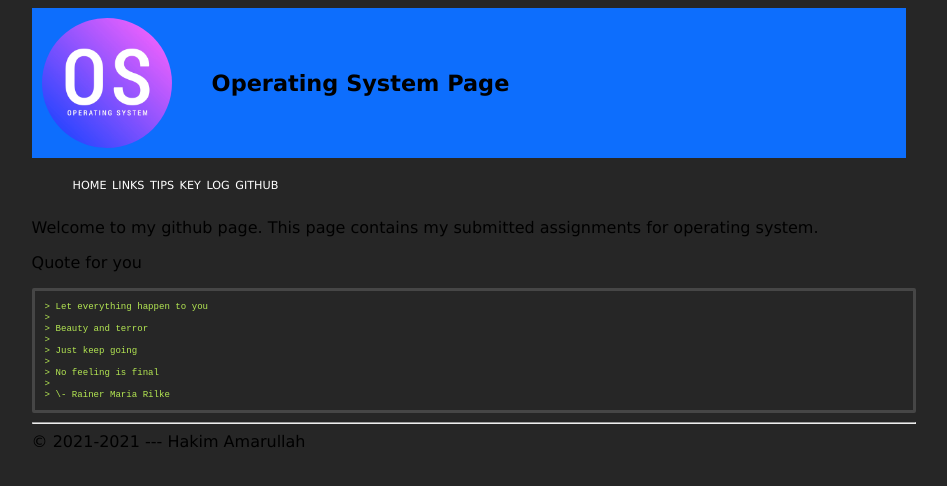
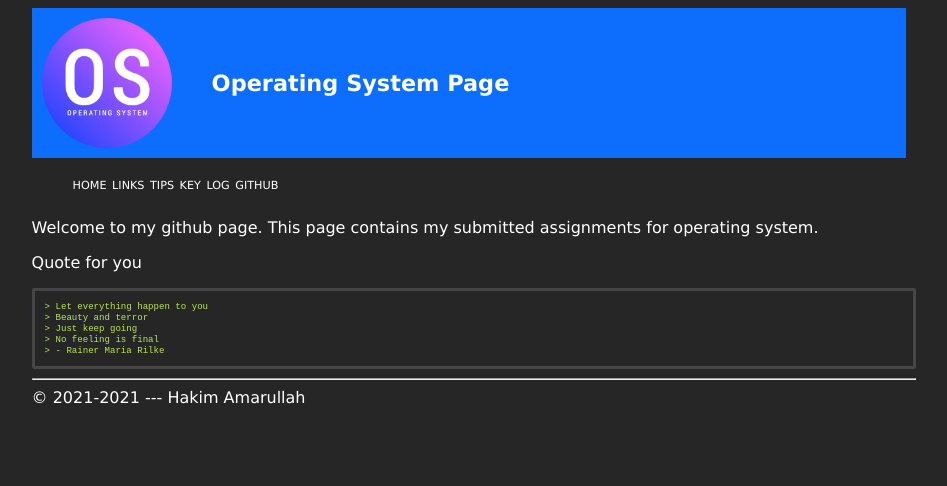
Before and after one commit to hakimamarullah/os212, a Jekyll site: the page built from index.md, in a window 1280 px wide. Shown: the top 486 px of the page, without its empty margins (166-1113 px from the left). Built offline with Jekyll 4.4.1, drawn with Linux system fonts in a browser that asks for light colours.

Commit message:
good night

````diff
--- a/assets/css/style.css
+++ b/assets/css/style.css
@@ -4,7 +4,7 @@
 }
 
 .plainclass1 {
-    color: black;
+    color: white;
     background-color: #262626;
 }
 
--- a/index.md
+++ b/index.md
@@ -7,12 +7,8 @@ Welcome to my github page. This page contains my submitted assignments for opera
 Quote for you
 ```
 > Let everything happen to you
->
 > Beauty and terror
->
 > Just keep going
->
 > No feeling is final
->
-> \- Rainer Maria Rilke
+> - Rainer Maria Rilke
 ```
````
